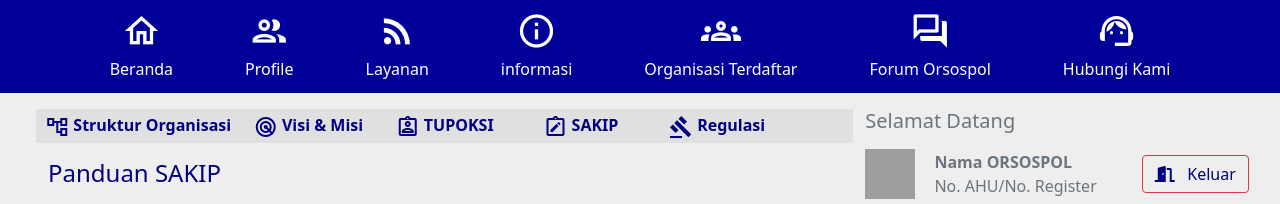
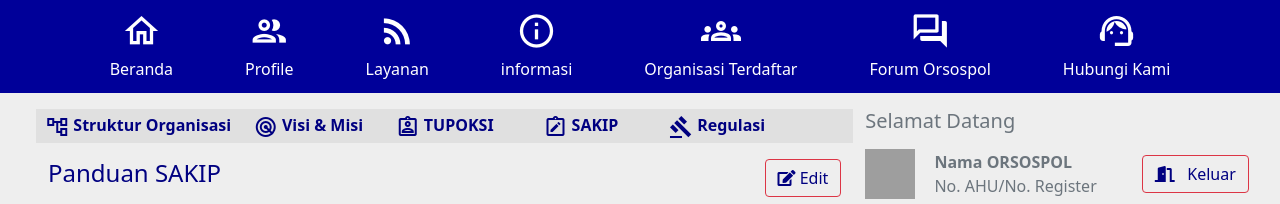
Before and after one commit to zulfarobbani/kesbangpol, a PHP site: template src/pages/sakip/index.php in a window 1280 px wide. Shown: the part 182-386 px from the top of the page. Run offline with PHP 8.4, Linux system fonts and the light colour scheme; the template is opened without the code that fills it, so the values that code supplies are empty; some libraries are stand-ins or nearby versions; grey boxes are pictures that could not be loaded.

Commit message:
benerin tampilan, tambah tombol edit d setiap sub menu halaman profile

```diff
--- a/src/pages/sakip/index.php
+++ b/src/pages/sakip/index.php
@@ -10,17 +10,8 @@
   <link rel="stylesheet" href="https://pro.fontawesome.com/releases/v5.10.0/css/all.css"
     integrity="sha384-AYmEC3Yw5cVb3ZcuHtOA93w35dYTsvhLPVnYs9eStHfGJvOvKxVfELGroGkvsg+p" crossorigin="anonymous" />
   <link rel="stylesheet" href="https://fonts.googleapis.com/icon?family=Material+Icons+Outlined">
+  <link rel="stylesheet" href="/assets/css/style.css">
   <title>SAKIP</title>
-  <style type="text/css">
-    #btnadd{
-      color: navy;
-      border: 2px solid navy;
-    }
-    #btnadd:hover{
-      color: white;
-      background-color: navy;
-    }
-  </style>
 </head>
 
 <body style="background-color : #EEEEEE; color: navy;">
@@ -30,8 +21,11 @@
       <div class="row">
         <div class="col-md-8 top-1 start-0 ps-5">
           <?php include(__DIR__.'/../navtabsprofil.php' )?>
-          <h4>Panduan SAKIP</h4>
+          <div class="d-block">
+          <h4 class="d-inline">Panduan SAKIP</h4>
           <!-- <a href="sakip/create" class="btn btn-sm mt-3 float-end" id="btnadd"><span class="material-icons-outlined align-bottom">post_add</span>Tambah Data</a> -->
+          <a class="btn btn-outline-danger float-end navy d-inline" href="/profile-kesbangpol"><i class="fas fa-edit"></i> Edit</a>
+          </div>
           <div class="col-12">
             <table class="table mt-3">
               <thead>
@@ -43,12 +37,7 @@
               <tbody>
                 <?php foreach($datas as $key => $values) {?>
                 <tr>
-                  <td style="font-size: 20px"=><?= explode('.', $values['namaSakip'])[0] ?></td>
-                  <td class="float-end">
-                    <!-- <a href="sakip/edit/<?= $values['idSakip'];?>"><span class="material-icons-outlined px-2">edit</span></a>
-                    <a href="sakip/delete/<?= $values['idSakip'];?>"><span class="material-icons-outlined px-2">delete</span></a> -->
-                    <a href="sakip/download-berkas/<?= $values['idSakip'];?>" style="color: navy;"><span class="material-icons-outlined px-2">file_download</span></a>
-                  </td>
+                  <td style="font-size: 20px"=><?= explode('.', $values['namaSakip'])[0] ?>  <a href="sakip/download-berkas/<?= $values['idSakip'];?>" class="float-end navy"><span class="material-icons-outlined px-2">file_download</span></a></td>
                 </tr>
                 <?php } ?>
               </tbody>
--- a/src/pages/tupoksi.php
+++ b/src/pages/tupoksi.php
@@ -10,6 +10,7 @@
   <link rel="stylesheet" href="https://pro.fontawesome.com/releases/v5.10.0/css/all.css"
     integrity="sha384-AYmEC3Yw5cVb3ZcuHtOA93w35dYTsvhLPVnYs9eStHfGJvOvKxVfELGroGkvsg+p" crossorigin="anonymous" />
   <link rel="stylesheet" href="https://fonts.googleapis.com/icon?family=Material+Icons+Outlined">
+  <link rel="stylesheet" href="/assets/css/style.css">
   <title></title>
 </head>
 
--- a/web/assets/css/style.css
+++ b/web/assets/css/style.css
@@ -15,3 +15,12 @@ h2 {
     -webkit-box-orient: vertical !important;
     overflow: hidden !important;
 }
+
+#btnadd{
+    color: navy;
+    border: 2px solid navy;
+  }
+  #btnadd:hover{
+    color: white;
+    background-color: navy;
+  }
```
Also changed, not shown: src/pages/regulasi/index.php (+7 -2 lines).
